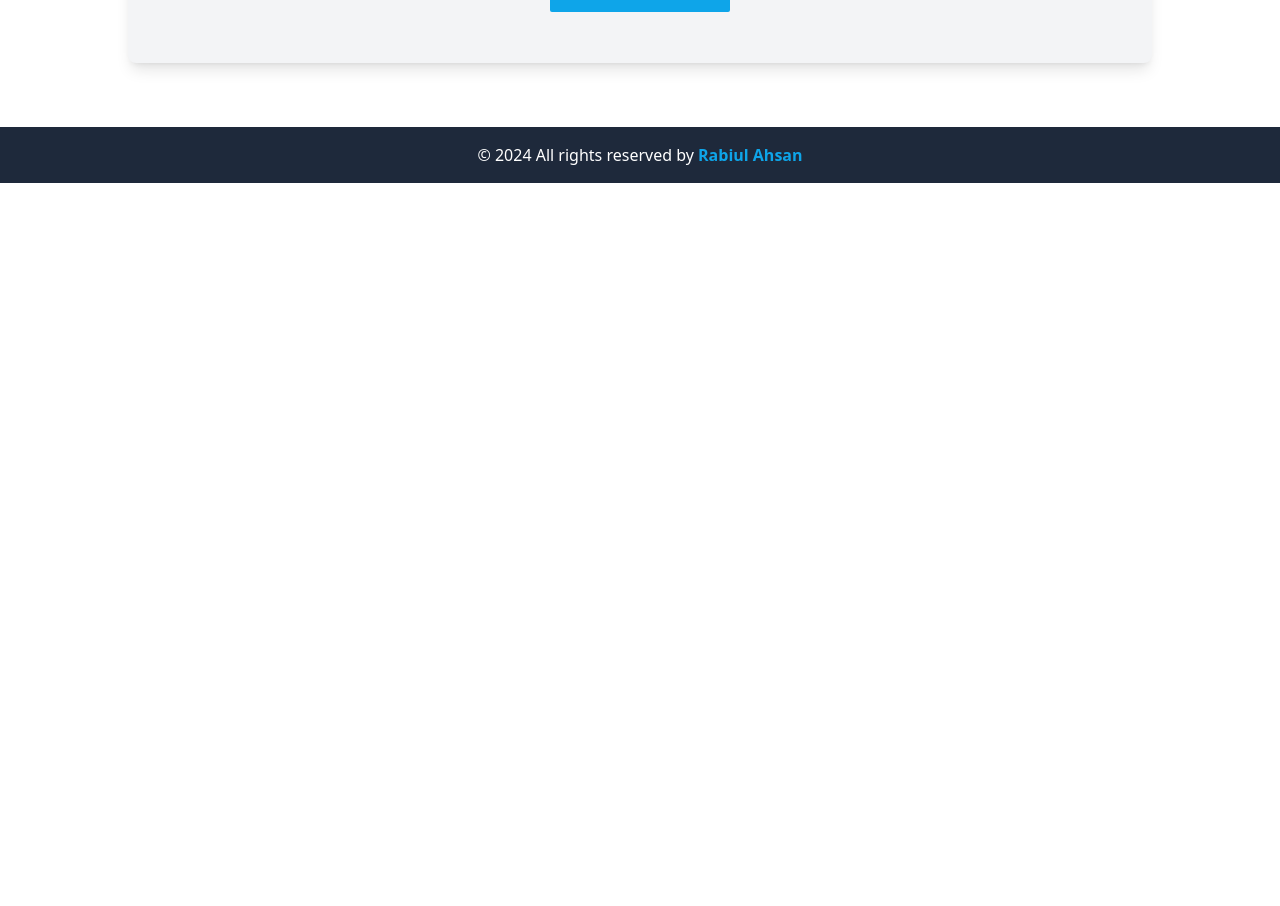
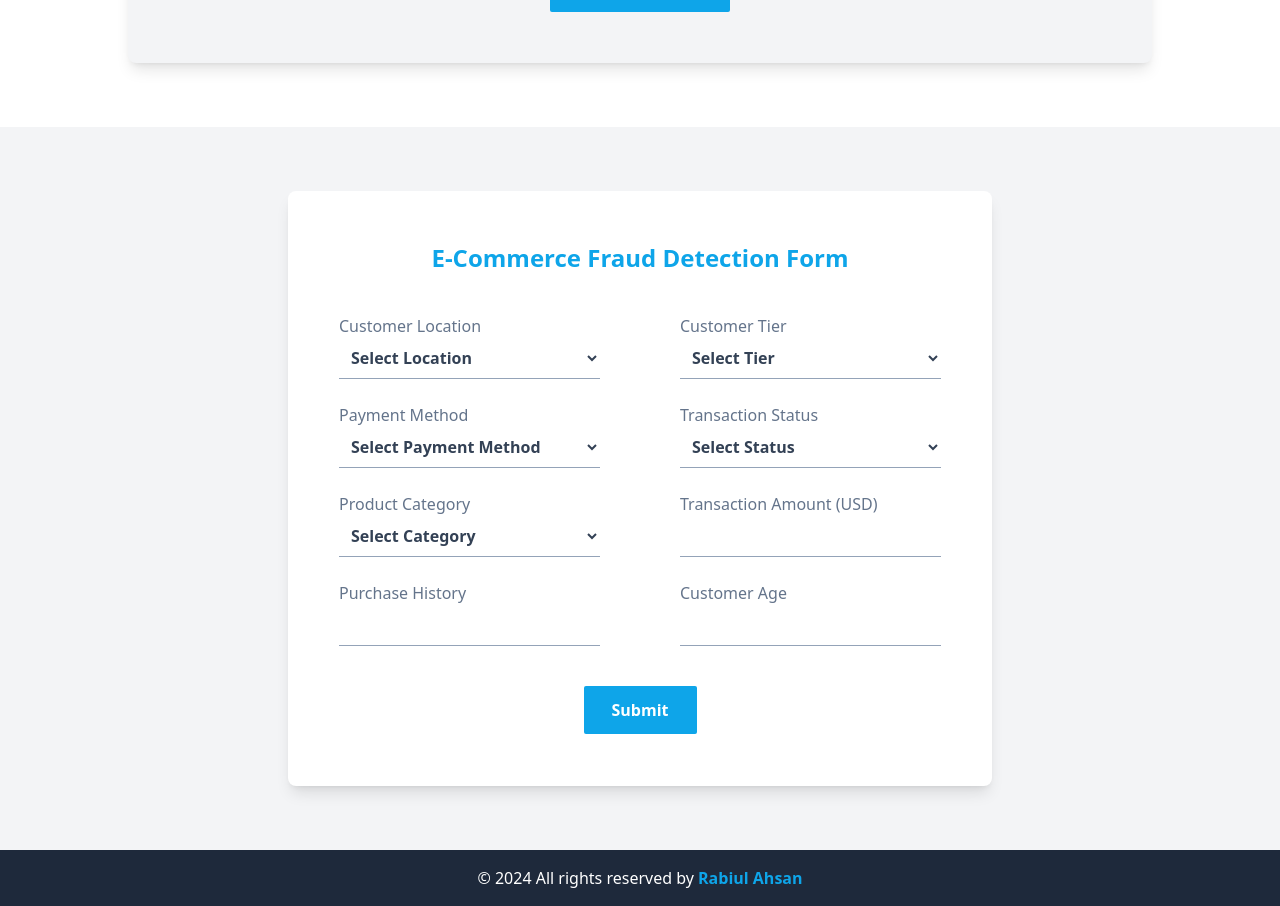
Before and after one commit to rabiulahsan/e-commerce-fraud-detection-client, a React (Vite) app: page / in a window 1280 px wide. Shown: the part 1127-2033 px from the top of the page. Before the commit the page ends 1310 px from the top, so only its background shows below. Built offline with nearby package versions, Linux system fonts and the light colour scheme.

Commit message:
form created

```diff
--- a/src/Components/Banner.jsx
+++ b/src/Components/Banner.jsx
@@ -86,7 +86,7 @@ const Banner = () => {
       <div className=" flex items-center justify-center">
         <button className="px-5 py-3 mt-5 font-semibold bg-sky-500 text-white rounded-sm hover:bg-sky-600">
           <a
-            href="https://github.com/rabiulahsan/load-prediction-model"
+            href="https://github.com/rabiulahsan/e-commerce-fraud-detection-model"
             target="blank"
           >
             Model Repository
--- /dev/null
+++ b/src/Components/FormSection.jsx
@@ -0,0 +1,262 @@
+import { useState, useEffect } from "react";
+import { toast } from "react-toastify";
+
+const FormSection = () => {
+  const [formData, setFormData] = useState({
+    multiple_transactions: 1,
+    mismatch_between_ip_and_location: 0,
+    customer_location: "",
+    customer_tier: "",
+    payment_method: "",
+    transaction_status: "",
+    product_category: "",
+    transaction_amount: "",
+    purchase_history: "",
+    high_risk_countries: 0,
+    customer_age: "",
+  });
+
+  const [predictionResult, setPredictionResult] = useState(null);
+  const [shouldFetch, setShouldFetch] = useState(false); // Trigger for fetch request
+
+  const handleChange = (e) => {
+    const { name, value } = e.target;
+    setFormData((prevData) => ({ ...prevData, [name]: value }));
+  };
+
+  const handleSubmit = (e) => {
+    e.preventDefault();
+    setShouldFetch(true); // Trigger the fetch on form submission
+  };
+
+  useEffect(() => {
+    if (!shouldFetch) return;
+    const fetchLoanAmount = async () => {
+      const promise = fetch(
+        "https://e-commerce-fraud-detection-model.onrender.com/predictdata",
+        {
+          method: "POST",
+          headers: { "Content-Type": "application/json" },
+          body: JSON.stringify(formData),
+        }
+      ).then(async (response) => {
+        if (!response.ok) {
+          throw new Error("Failed to fetch loan amount");
+        }
+        return await response.json();
+      });
+
+      toast.promise(
+        promise,
+        {
+          pending: "Predicting loan amount...",
+          success: "Loan eligibility predicting successfully 🎉",
+          error: "Failed to predict loan amount. 😞",
+        },
+        {
+          position: "top-right",
+          autoClose: 5000,
+          hideProgressBar: false,
+          closeOnClick: true,
+          pauseOnHover: true,
+          draggable: true,
+        }
+      );
+
+      try {
+        const result = await promise;
+        setPredictionResult(result.result);
+        console.log(result);
+      } catch (error) {
+        console.error("Error submitting data:", error);
+      } finally {
+        setShouldFetch(false); // Reset trigger
+      }
+    };
+
+    fetchLoanAmount();
+  }, [shouldFetch, formData]);
+
+  return (
+    <div className=" bg-gray-100 flex items-center justify-center py-[5%]">
+      <div className="max-w-4xl mx-auto shadow-lg p-[4%] bg-white rounded-lg">
+        <h1 className="text-2xl font-bold text-sky-500 mb-10 text-center">
+          E-Commerce Fraud Detection Form
+        </h1>
+        <form
+          onSubmit={handleSubmit}
+          className="grid grid-cols-1 md:grid-cols-2 gap-x-20 gap-y-6"
+        >
+          {/* Customer Location */}
+          <div>
+            <label className="block text-slate-500">Customer Location</label>
+            <select
+              name="customer_location"
+              value={formData.customer_location}
+              onChange={handleChange}
+              required
+              className="input-style"
+            >
+              <option value="" disabled>
+                Select Location
+              </option>
+              <option value="India">India</option>
+              <option value="UK">UK</option>
+              <option value="USA">USA</option>
+              <option value="Germany">Germany</option>
+              <option value="Other">Other</option>
+              <option value="Canada">Canada</option>
+            </select>
+          </div>
+
+          {/* Customer Tier */}
+          <div>
+            <label className="block text-slate-500">Customer Tier</label>
+            <select
+              name="customer_tier"
+              value={formData.customer_tier}
+              onChange={handleChange}
+              required
+              className="input-style"
+            >
+              <option value="" disabled>
+                Select Tier
+              </option>
+              <option value="new">New</option>
+              <option value="returning">Returning</option>
+              <option value="premium">Premium</option>
+            </select>
+          </div>
+
+          {/* Payment Method */}
+          <div>
+            <label className="block text-slate-500">Payment Method</label>
+            <select
+              name="payment_method"
+              value={formData.payment_method}
+              onChange={handleChange}
+              required
+              className="input-style"
+            >
+              <option value="" disabled>
+                Select Payment Method
+              </option>
+              <option value="PayPal">PayPal</option>
+              <option value="debit card">Debit Card</option>
+              <option value="bank transfer">Bank Transfer</option>
+              <option value="credit card">Credit Card</option>
+            </select>
+          </div>
+
+          {/* Transaction Status */}
+          <div>
+            <label className="block text-slate-500">Transaction Status</label>
+            <select
+              name="transaction_status"
+              value={formData.transaction_status}
+              onChange={handleChange}
+              required
+              className="input-style"
+            >
+              <option value="" disabled>
+                Select Status
+              </option>
+              <option value="successful">Successful</option>
+              <option value="pending">Pending</option>
+              <option value="failed">Failed</option>
+            </select>
+          </div>
+
+          {/* Product Category */}
+          <div>
+            <label className="block text-slate-500">Product Category</label>
+            <select
+              name="product_category"
+              value={formData.product_category}
+              onChange={handleChange}
+              required
+              className="input-style"
+            >
+              <option value="" disabled>
+                Select Category
+              </option>
+              <option value="home">Home</option>
+              <option value="clothing">Clothing</option>
+              <option value="sports">Sports</option>
+              <option value="other">Other</option>
+              <option value="electronics">Electronics</option>
+            </select>
+          </div>
+
+          {/* Transaction Amount */}
+          <div>
+            <label className="block text-slate-500">
+              Transaction Amount (USD)
+            </label>
+            <input
+              type="number"
+              name="transaction_amount"
+              value={formData.transaction_amount}
+              onChange={handleChange}
+              required
+              className="input-style"
+              min="0"
+            />
+          </div>
+
+          {/* Purchase History */}
+          <div>
+            <label className="block text-slate-500">Purchase History</label>
+            <input
+              type="number"
+              name="purchase_history"
+              value={formData.purchase_history}
+              onChange={handleChange}
+              required
+              className="input-style"
+              min="0"
+            />
+          </div>
+
+          {/* Customer Age */}
+          <div>
+            <label className="block text-slate-500">Customer Age</label>
+            <input
+              type="number"
+              name="customer_age"
+              value={formData.customer_age}
+              onChange={handleChange}
+              required
+              className="input-style"
+              min="0"
+            />
+          </div>
+
+          {/* Submit Button */}
+          <div className="col-span-2 flex justify-center">
+            <button
+              type="submit"
+              className="bg-sky-500 hover:bg-sky-600 text-white font-semibold py-3 px-7 mt-4 rounded-sm"
+            >
+              Submit
+            </button>
+          </div>
+        </form>
+
+        {/* Result */}
+        {predictionResult !== null && (
+          <div className="mt-6 text-center ">
+            <p className="text-slate-500 font-semibold text-lg">
+              Transaction is{" "}
+              <span className="text-lg font-bold text-orange-500">
+                {predictionResult}
+              </span>
+            </p>
+          </div>
+        )}
+      </div>
+    </div>
+  );
+};
+
+export default FormSection;
--- a/src/Home.jsx
+++ b/src/Home.jsx
@@ -1,5 +1,6 @@
 import Banner from "./Components/Banner";
 import Footer from "./Components/Footer";
+import FormSection from "./Components/FormSection";
 import Navbar from "./Components/Navbar";
 
 const Home = () => {
@@ -7,6 +8,7 @@ const Home = () => {
     <div>
       <Navbar></Navbar>
       <Banner></Banner>
+      <FormSection></FormSection>
       <Footer></Footer>
     </div>
   );
--- a/src/index.css
+++ b/src/index.css
@@ -7,5 +7,5 @@
 }
 
 .input-style {
-  @apply w-full p-2 border-b border-b-slate-400  focus:outline-none font-semibold text-slate-700;
+  @apply w-full bg-transparent p-2 border-b border-b-slate-400  focus:outline-none font-semibold text-slate-700;
 }
```
